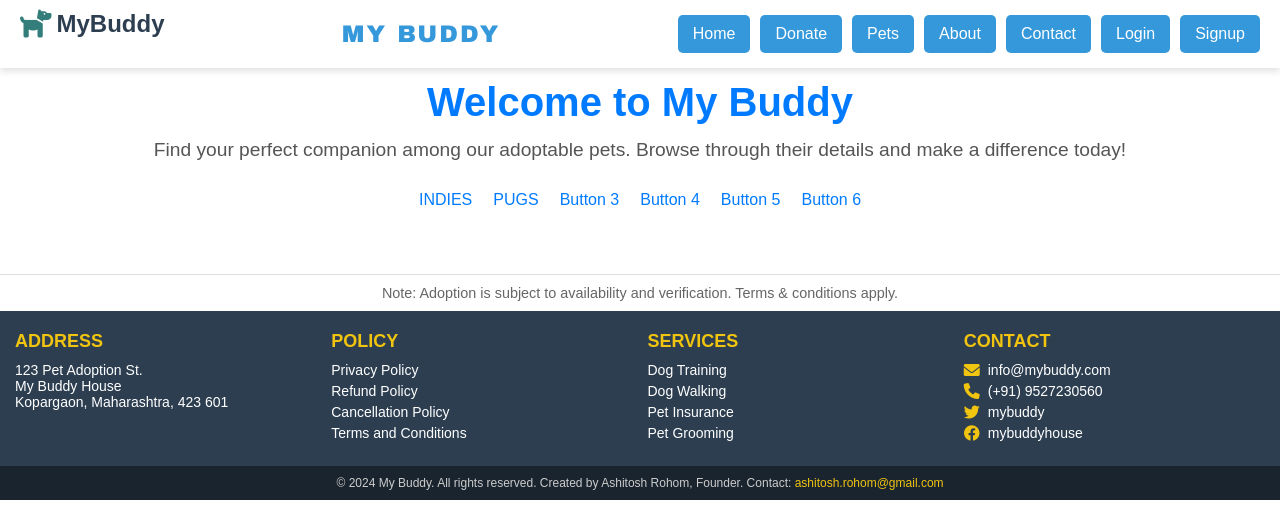
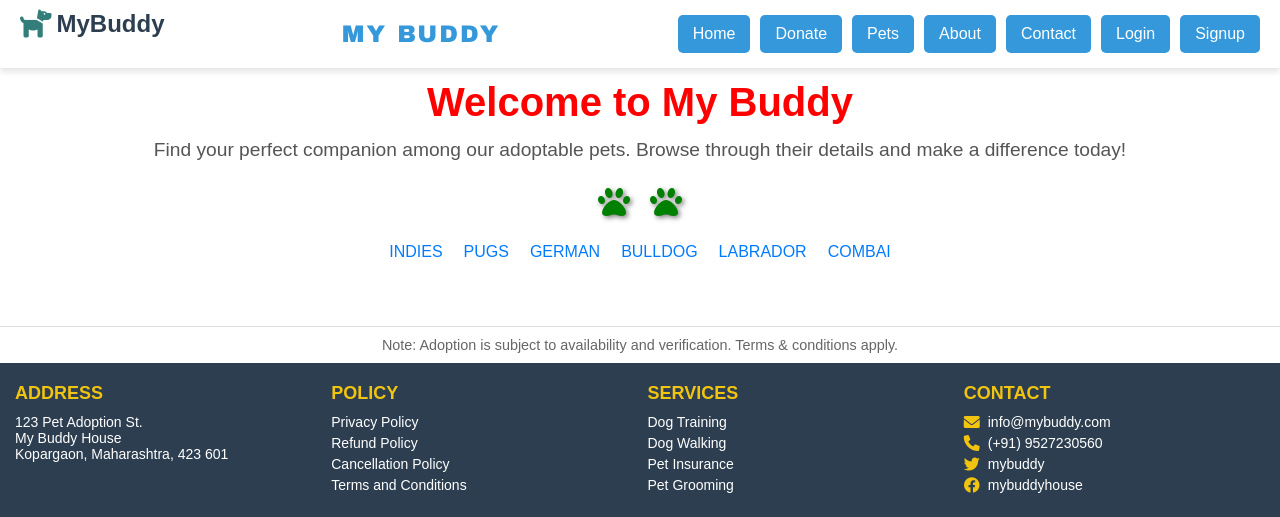
Before and after one commit to ashurohom/MyBuddyProject, a Django app: page /petgallery/ in a window 1280 px wide. Shown: the top 517 px of the page. Run offline with Django 5.2, Linux system fonts and the light colour scheme; data that the repository does not hold is empty.

Commit message:
update petgallery

```diff
--- a/mybuddy/static/css/petgallery.css
+++ b/mybuddy/static/css/petgallery.css
@@ -8,7 +8,7 @@
 
 body {
     font-family: Arial, sans-serif;
-    background-color: #f5f5f5;
+    background-color: rgb(245, 245, 245, );
     padding: 20px;
 
 } */
@@ -19,12 +19,14 @@ body {
 .page-header {
     text-align: center;
     margin: 20px 0 40px; /* Space above and below the header */
+
 }
 
 .title {
     font-size: 2.5rem;
     text-align: center;
-    color: #007bff; /*Blue color for the title */
+    /* color: #007bff; Blue color for the title */
+    color: #ff0000;
     margin-bottom: 10px; /* Space between title and description */
     margin-top: 80px;
 }
@@ -36,6 +38,23 @@ body {
     line-height: 1.6; /* Improve readability */
 
 }
+
+
+.centered-icons {
+    display: flex;
+    justify-content: center; /* Centers the icons horizontally */
+    align-items: center; /* Centers the icons vertically */
+    margin: 20px 0; /* Add spacing above and below */
+}
+
+.centered-icons i {
+    font-size: 32px; /* Icon size */
+    color: green; /* Change color to green */
+    margin: 0 10px; /* Add spacing between icons */
+    text-shadow: 2px 2px 5px rgba(0, 0, 0, 0.5); /* Add shadow effect */
+}
+
+
 
 /* ----------------------------------------------------------------------- */
 
--- a/mybuddy/template/petgallery.html
+++ b/mybuddy/template/petgallery.html
@@ -19,15 +19,21 @@
     <header class="page-header">
         <h1 class="title">Welcome to My Buddy</h1>
         <p class="description">Find your perfect companion among our adoptable pets. Browse through their details and make a difference today!</p>
+        <div class="centered-icons">
+            <i class="fas fa-paw"></i>
+            <i class="fas fa-paw"></i>
+        </div>
+
+
     </header>
 
     <div class="mybutton-row">
         <button>INDIES</button>
         <button>PUGS</button>
-        <button>Button 3</button>
-        <button>Button 4</button>
-        <button>Button 5</button>
-        <button>Button 6</button>
+        <button>GERMAN</button>
+        <button>BULLDOG</button>
+        <button>LABRADOR</button>
+        <button>COMBAI</button>
     </div>
 
 
```
